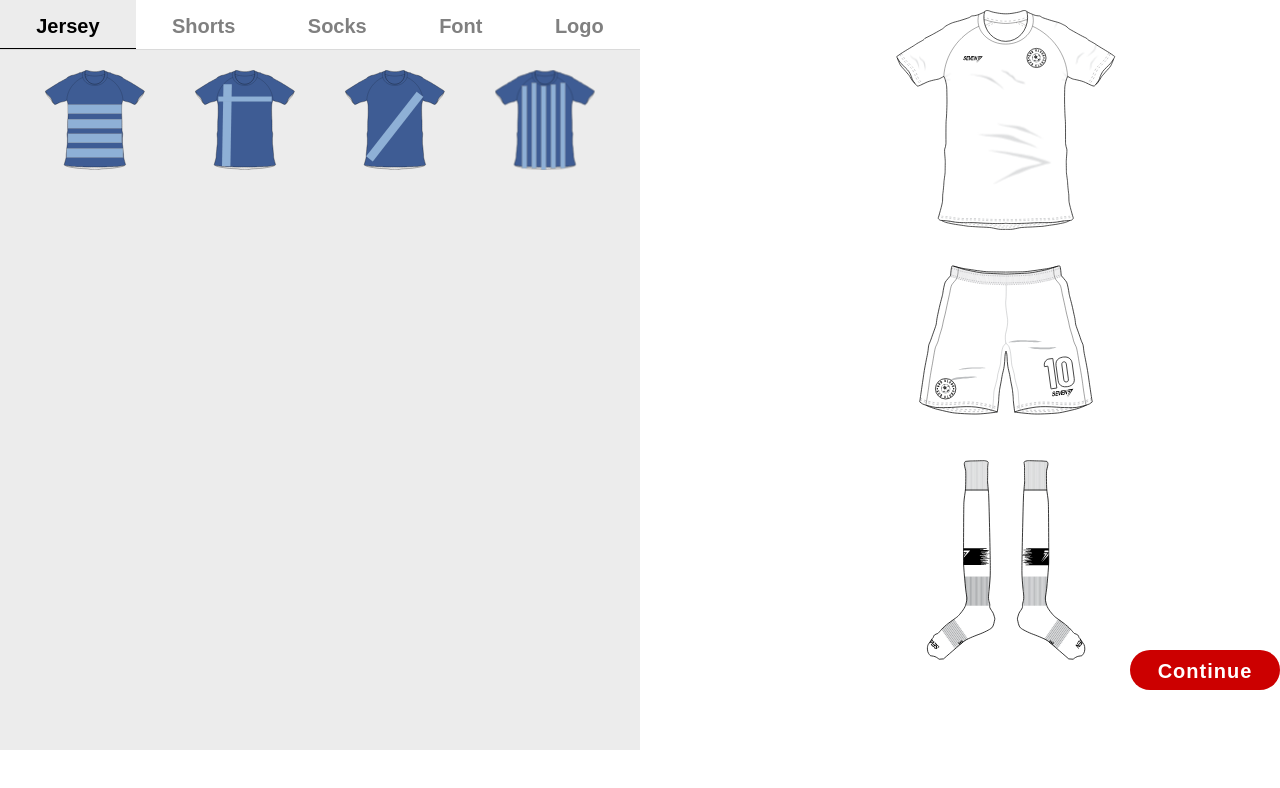
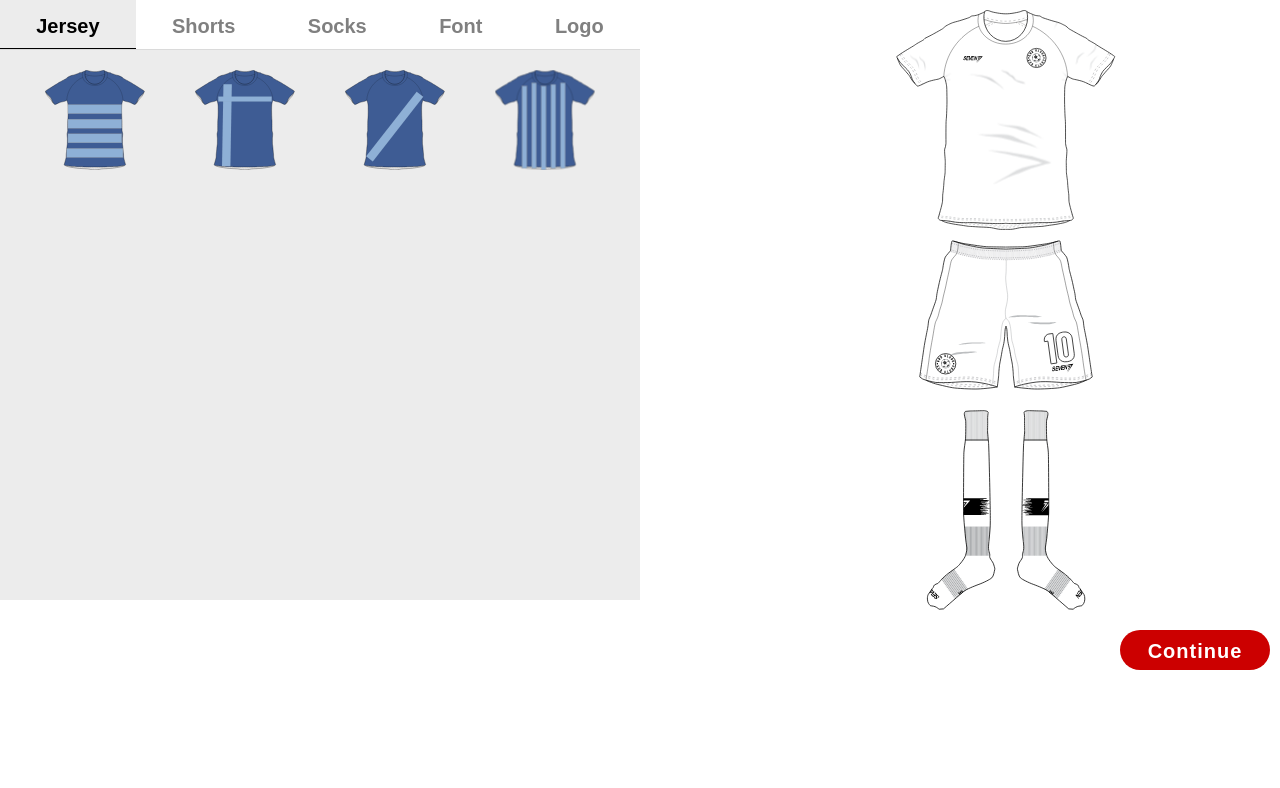
Before and after one commit to MilosJ89/dresovi, a plain HTML site: page index.html in a window 1280 px wide. Drawn offline with Linux system fonts and the light colour scheme.

Commit message:
Bug fix for buttons in footer

```diff
--- a/css/style.css
+++ b/css/style.css
@@ -31,6 +31,7 @@ button:focus {
 #content {
     border-top: none;
     display: flex;
+    flex-wrap: wrap;
     height: 100%;
     margin: 0 auto;
     max-width: 1460px;
@@ -38,7 +39,7 @@ button:focus {
 }
 
 #leftPage, #rightPage {
-    height: 100%;
+    height: 550px;
     position: relative;
     width: 50%;
 }
@@ -49,6 +50,7 @@ button:focus {
 #rightPage {
     display: flex;
     flex-direction: column;
+    height: 600px;
 }
 
 #modelPaintJerseys, #modelPaintShorts, #modelPaintSocks, #modelPaintOfJerseys {
@@ -274,7 +276,6 @@ button:focus {
     background-color: #ececec;
     display: flex;
     flex-wrap: wrap;
-    /* height: calc(100% - 105px); */
     height: 100%;
     justify-content: space-around;
     padding: 20px;
@@ -284,28 +285,6 @@ button:focus {
     cursor: pointer;
     height: 100px;
     width: 100px;
-}
-
-.btn {
-    background-color: #cc0000;
-    border: none;
-    border-radius: 20px;
-    bottom: 0;
-    color: white;
-    cursor: pointer;
-    font-size: 20px;
-    font-weight: bold;
-    height: 40px;
-    letter-spacing: 1px;
-    margin: 10px 0;
-    padding: 10px;
-    position: absolute;
-    right: 0;
-    width: 150px;
-}
-
-.backBtn {
-    left: 0;
 }
 
 /*** SECOND PAGE ***/
@@ -583,6 +562,7 @@ button:focus {
 #footer {
     display: flex;
     justify-content: flex-end;
+    position: relative;
     width: 100%;
 }
 
@@ -600,3 +580,30 @@ button:focus {
     padding: 10px;
     width: 150px;
 }
+
+.backBtn {
+    left: 0;
+    position: absolute;
+}
+
+/* .btn {
+    background-color: #cc0000;
+    border: none;
+    border-radius: 20px;
+    bottom: 0;
+    color: white;
+    cursor: pointer;
+    font-size: 20px;
+    font-weight: bold;
+    height: 40px;
+    letter-spacing: 1px;
+    margin: 10px 0;
+    padding: 10px;
+    position: absolute;
+    right: 0;
+    width: 150px;
+}
+
+.backBtn {
+    left: 0;
+} */
--- a/js/main.js
+++ b/js/main.js
@@ -17,6 +17,7 @@ function createContent() {
                 <div id='content'>
                     <div id='leftPage'></div>
                     <div id='rightPage'></div>
+                    <div id='footer'><div>
                 </div>`;
     document.body.innerHTML += content;
 }
@@ -338,7 +339,7 @@ function createButtonContinue() {
     let continueBtn = `
                     <button class='btn continueBtn' onclick='nextPage()'>Continue</button>`;
 
-    document.getElementById('rightPage').innerHTML += continueBtn;
+    document.getElementById('footer').innerHTML += continueBtn;
 }
 
 /**
@@ -401,7 +402,7 @@ function contactPage() {
 
     document.getElementById('leftPage').innerHTML = paragraph;
     document.getElementById('leftPage').innerHTML += contact;
-    document.getElementById('leftPage').innerHTML += backBtn;
+    document.getElementById('footer').innerHTML = backBtn;
 }
 
 /**
@@ -433,7 +434,7 @@ function listModels() {
     document.getElementById('rightPage').innerHTML += add;
 
     let send = `<button class='btn btnSend' id='send' onclick='send()'>Preview</button>`;
-    document.getElementById('rightPage').innerHTML += send;
+    document.getElementById('footer').innerHTML += send;
 }
 
 /**
```
